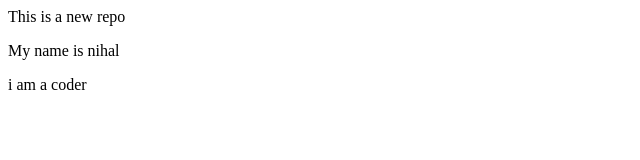
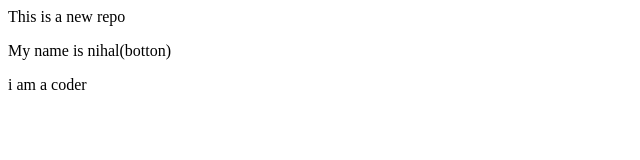
Before and after one commit to nihalnishad666/LocalRepo, a plain HTML site: page index.html in a window 1280 px wide. Shown: the full height of the page, 0-640 px from the left. Drawn offline with Linux system fonts and the light colour scheme.

```diff
--- a/index.html
+++ b/index.html
@@ -1,3 +1,3 @@
 <p>This is a new repo</p>
-<p>My name is nihal</p>
+<p>My name is nihal(botton)</p>
 <p>i am a coder</p>
```
